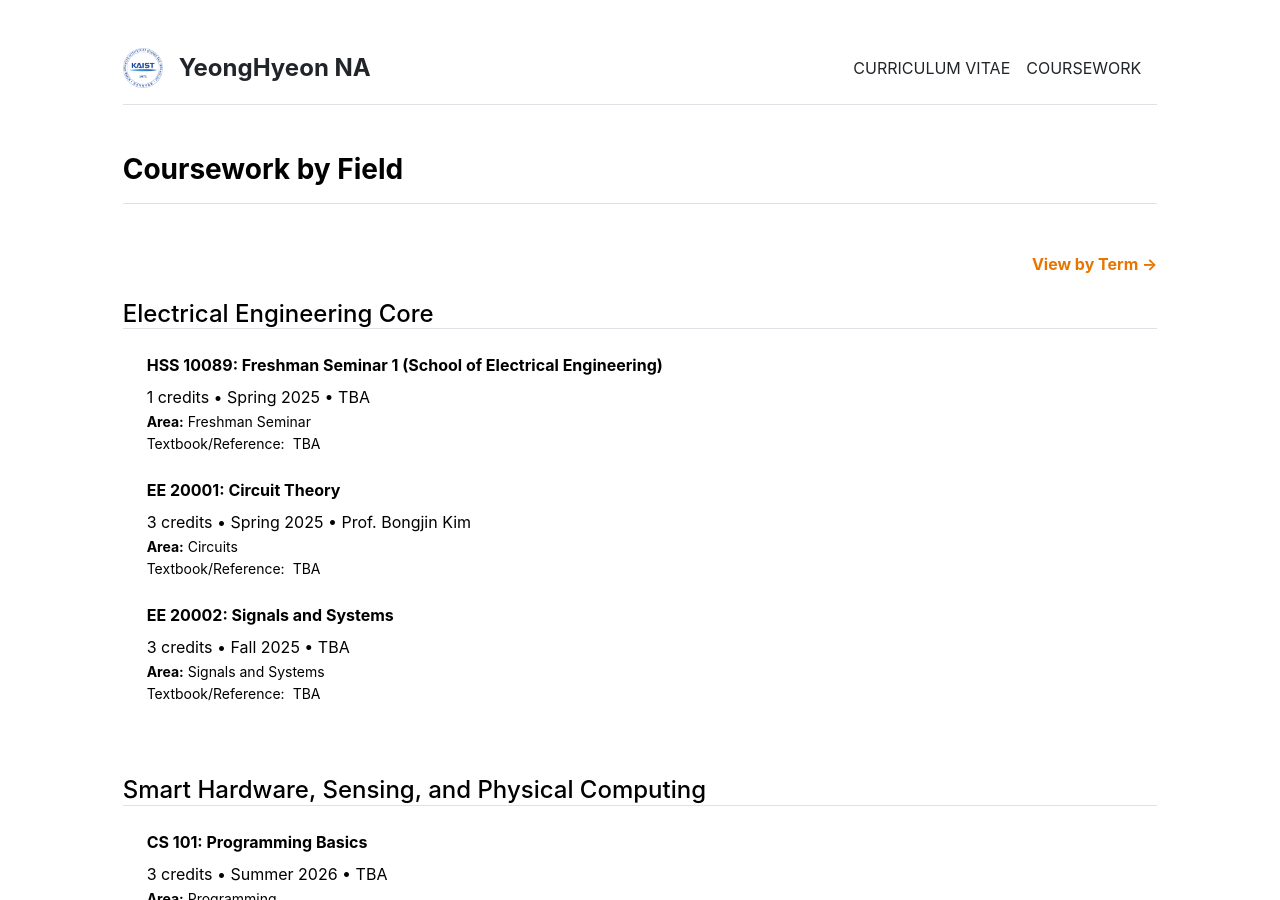
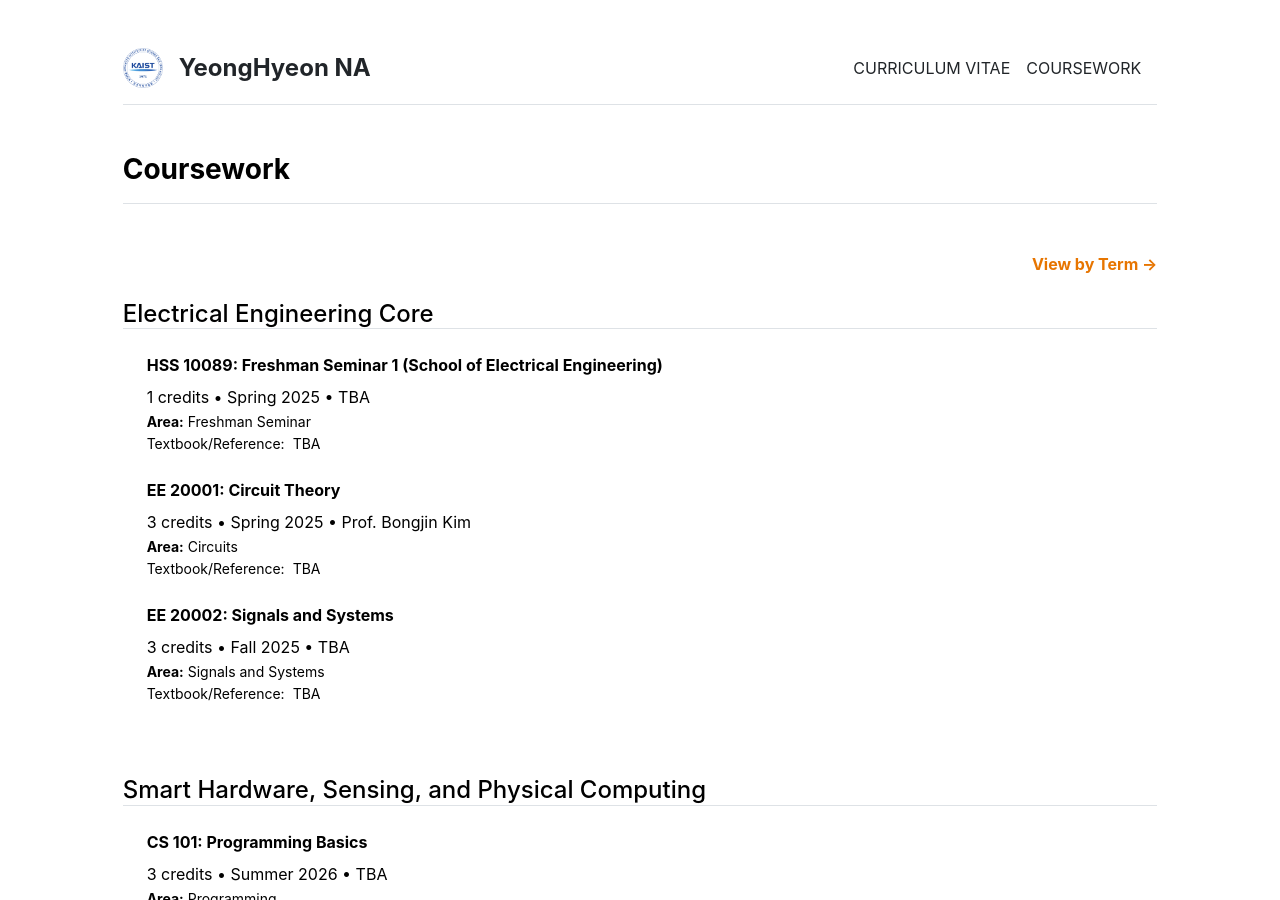
Before and after one commit to ynghyn-na/ynghyn-na.github.io, a Jekyll site: the page built from coursework-field.md, in a window 1280 px wide and 900 px high. Built offline with Jekyll 4.4.1, drawn with Linux system fonts in a browser that asks for light colours.

Commit message:
Update coursework-field.html

```diff
--- a/_layouts/coursework-field.html
+++ b/_layouts/coursework-field.html
@@ -7,7 +7,7 @@ layout: default
 <div class="row g-5 mb-5">
   <div>
 
-    <h3 class="fw-bold border-bottom pb-3 mb-5">Coursework by Field</h3>
+    <h3 class="fw-bold border-bottom pb-3 mb-5">Coursework</h3>
 
     <p class="mb-4 text-end">
       <a href="/coursework-term" style="color: #E77500 !important; text-decoration: none;">
```
